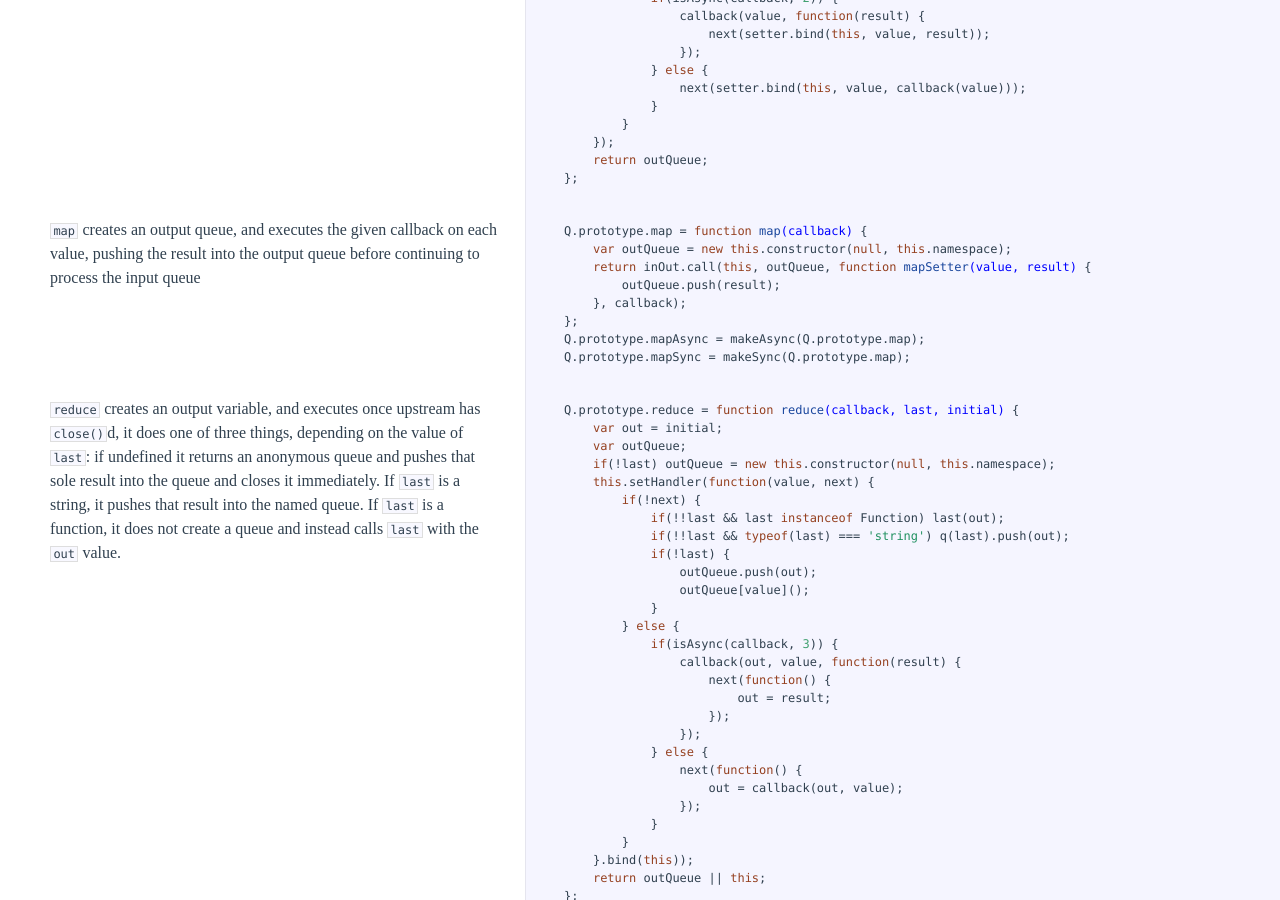
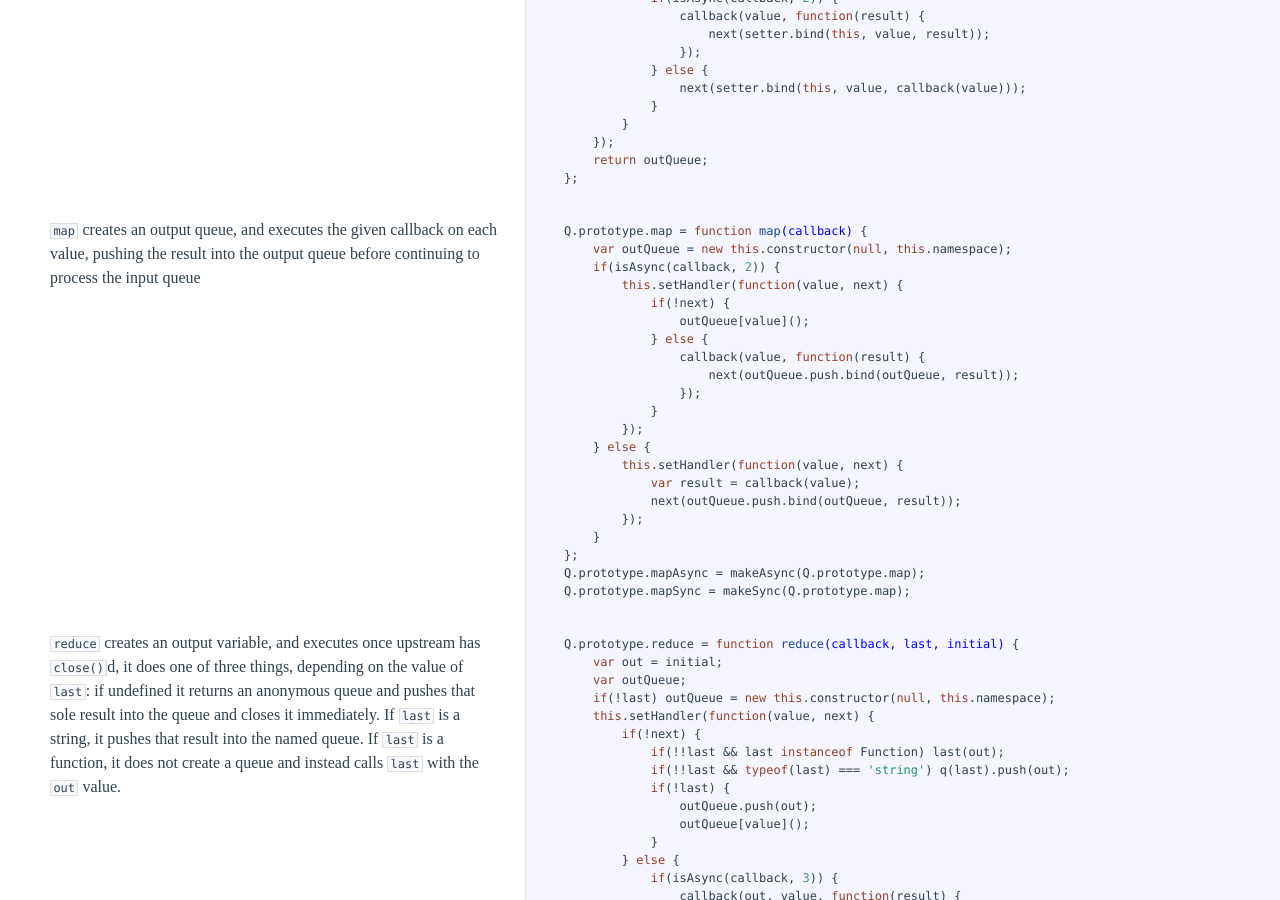
Before and after one commit to dfellis/queue-flow, a Jekyll site: the page docs/queue-flow.html, which Jekyll copies as it is, in a window 1280 px wide and 900 px high, scrolled down 4973 px. Built offline with Jekyll 4.4.1, drawn with Linux system fonts in a browser that asks for light colours; some web fonts are replaced; Markdown is read by kramdown in place of the engine named in the settings.

Commit message:
Automatic documentation for version 0.6.12

```diff
--- a/docs/queue-flow.html
+++ b/docs/queue-flow.html
@@ -603,9 +603,22 @@ to process the input queue</p>
 
             <div class="content"><div class='highlight'><pre>Q.prototype.map = <span class="function"><span class="keyword">function</span> <span class="title">map</span><span class="params">(callback)</span> {</span>
     <span class="keyword">var</span> outQueue = <span class="keyword">new</span> <span class="keyword">this</span>.constructor(<span class="literal">null</span>, <span class="keyword">this</span>.namespace);
-    <span class="keyword">return</span> inOut.call(<span class="keyword">this</span>, outQueue, <span class="function"><span class="keyword">function</span> <span class="title">mapSetter</span><span class="params">(value, result)</span> {</span>
-        outQueue.push(result);
-    }, callback);
+    <span class="keyword">if</span>(isAsync(callback, <span class="number">2</span>)) {
+        <span class="keyword">this</span>.setHandler(<span class="keyword">function</span>(value, next) {
+            <span class="keyword">if</span>(!next) {
+                outQueue[value]();
+            } <span class="keyword">else</span> {
+                callback(value, <span class="keyword">function</span>(result) {
+                    next(outQueue.push.bind(outQueue, result));
+                });
+            }
+        });
+    } <span class="keyword">else</span> {
+        <span class="keyword">this</span>.setHandler(<span class="keyword">function</span>(value, next) {
+            <span class="keyword">var</span> result = callback(value);
+            next(outQueue.push.bind(outQueue, result));
+        });
+    }
 };
 Q.prototype.mapAsync = makeAsync(Q.prototype.map);
 Q.prototype.mapSync = makeSync(Q.prototype.map);</pre></div></div>
```
